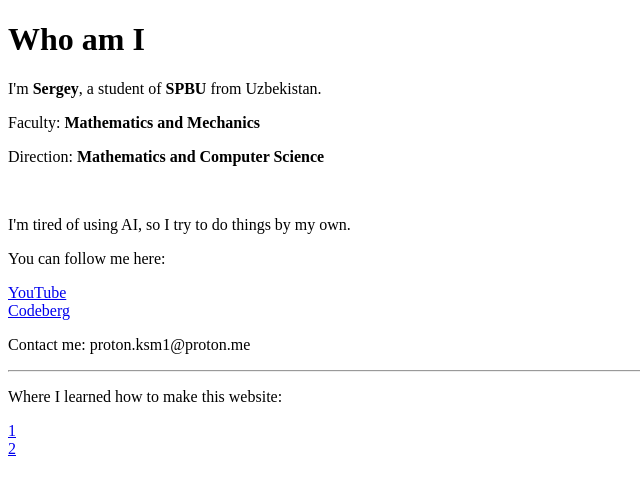
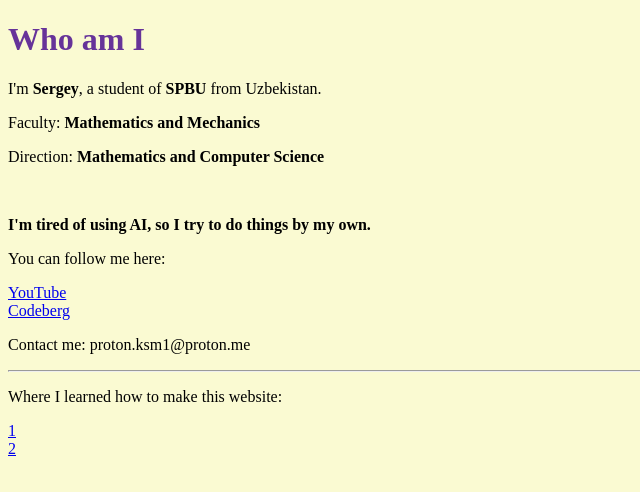
Before and after one commit to s-smk17/my-website, a plain HTML site: page index.html in a window 1280 px wide. Shown: the whole page, without its empty margins (0-640 px from the left). Drawn offline with Linux system fonts and the light colour scheme.

Commit message:
Update index.html

```diff
--- a/index.html
+++ b/index.html
@@ -6,8 +6,8 @@
     <title>My Website</title>
   </head>
 
-  <body style="background-color: white">
-    <h1 style="color: black; align: center;">Who am I</h1>
+  <body style="background-color: LightGoldenRodYellow">
+    <h1 style="color: RebeccaPurple; align: center;">Who am I</h1>
 
 <p style="color: black; align: center;">I'm <b>Sergey</b>, a student of <b>SPBU</b> from Uzbekistan.</p>
 <p style="color: black; align: center;">Faculty: <b>Mathematics and Mechanics</b></p>
@@ -15,7 +15,7 @@
 
 <br>
 
-<p style="color: black; align: center;">I'm tired of using AI, so I try to do things by my own.</p>
+<p style="color: black; align: center;"><b>I'm tired of using AI, so I try to do things by my own.</b></p>
 <p style="color: black; align: center;">You can follow me here:</p>
 
 <a href="https://www.youtube.com/@sm.kurbanov">YouTube</a>
```
